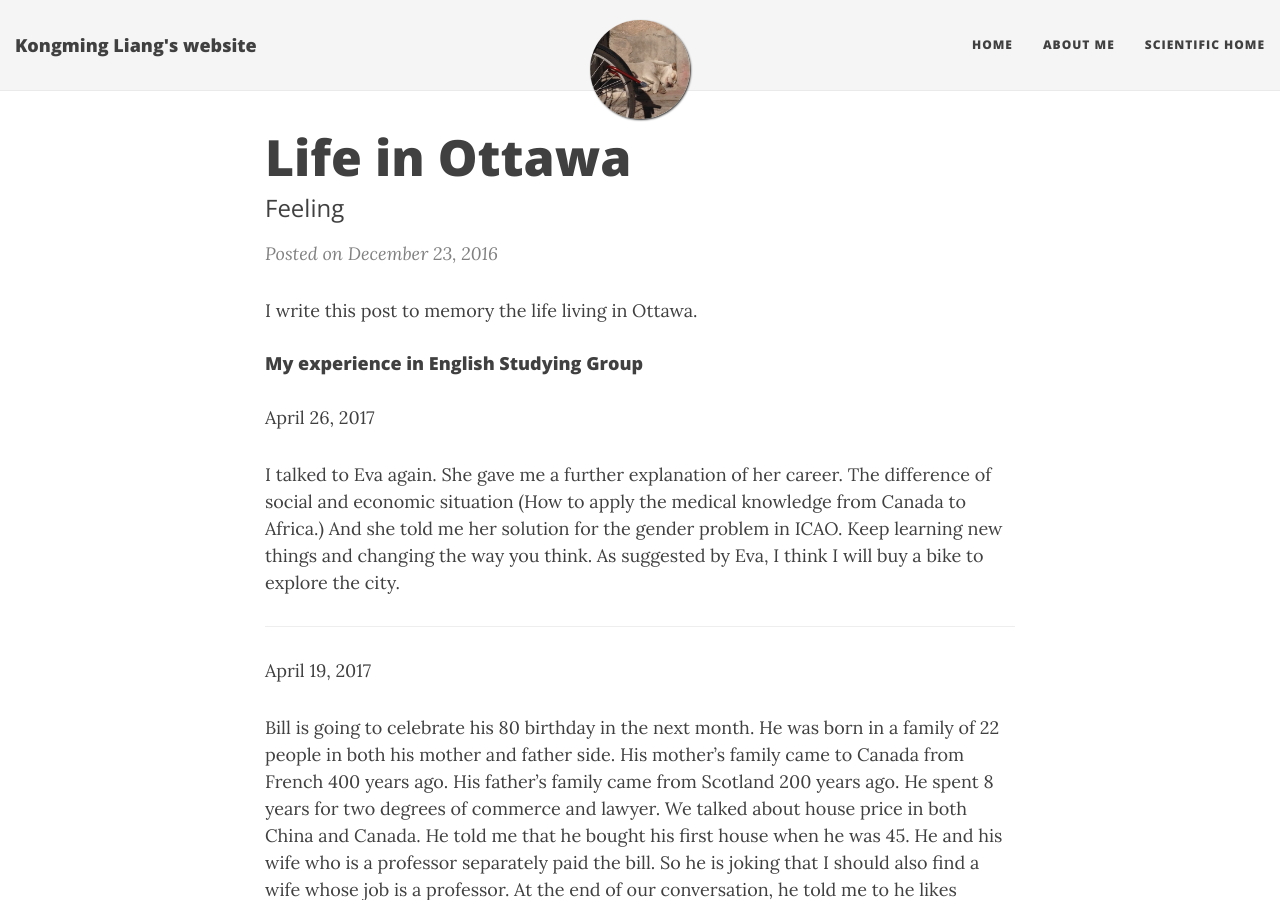
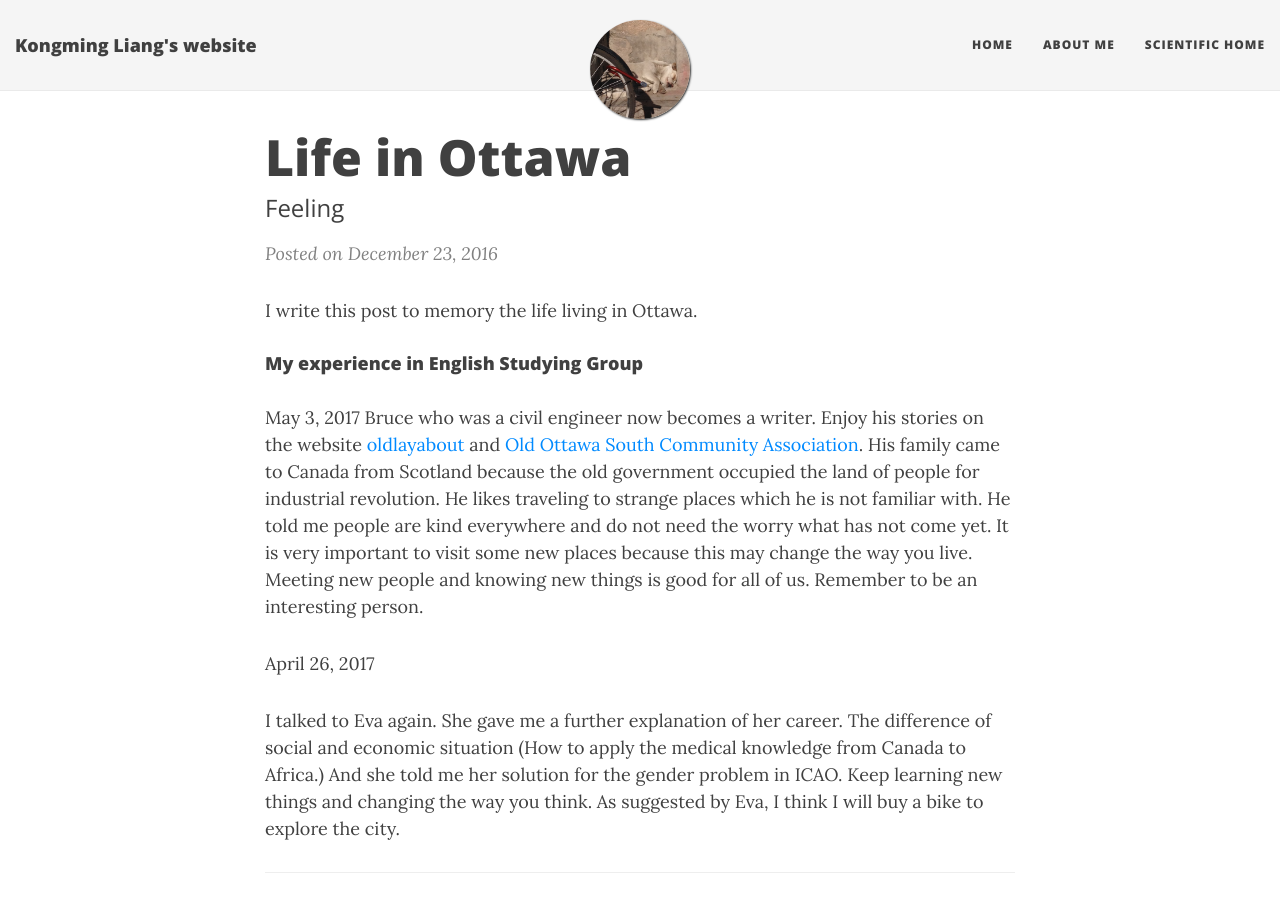
Before and after one commit to GriffinLiang/griffinliang.github.com, a Jekyll site: the page built from _posts/2016-12-23-Life-in-Ottawa.md, in a window 1280 px wide and 900 px high. Built offline with Jekyll 4.4.1, drawn with Linux system fonts in a browser that asks for light colours; nearby versions of some CDN libraries.

Commit message:
Update 2016-12-23-Life-in-Ottawa.md

```diff
--- a/_posts/2016-12-23-Life-in-Ottawa.md
+++ b/_posts/2016-12-23-Life-in-Ottawa.md
@@ -11,6 +11,10 @@ I write this post to memory the life living in Ottawa.
 
 
 #### My experience in English Studying Group ####
+
+May 3, 2017
+Bruce who was a civil engineer now becomes a writer. Enjoy his stories on the website [oldlayabout](https://oldlayabout.wordpress.com/) and [Old Ottawa South Community Association](http://www.oldottawasouth.ca/). His family came to Canada from Scotland because the old government occupied the land of people for industrial revolution. He likes traveling to strange places which he is not familiar with. He told me people are kind everywhere and do not need the worry what has not come yet. It is very important to visit some new places because this may change the way you live. Meeting new people and knowing new things is good for all of us. Remember to be an interesting person.
+
 
 April 26, 2017
 
```
